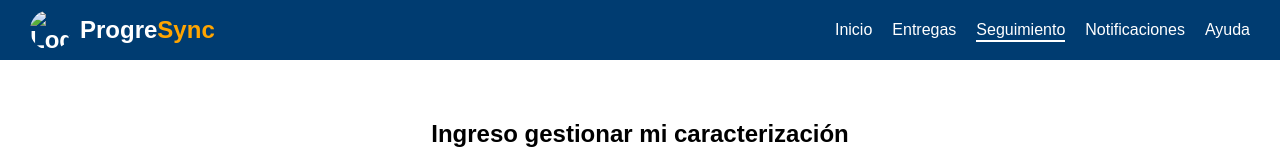
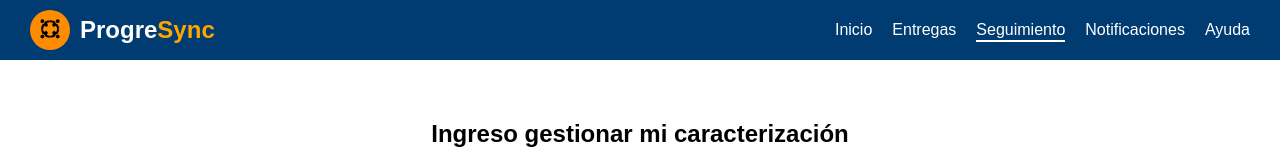
Before and after one commit to Jullians1105/ProgreSync, a plain HTML site: page Seguimiento/seguimiento.html in a window 1280 px wide. Shown: the top 160 px of the page. Drawn offline with Linux system fonts and the light colour scheme.

Commit message:
Auto-commit desde VSCode

```diff
--- a/Seguimiento/seguimiento.html
+++ b/Seguimiento/seguimiento.html
@@ -10,7 +10,7 @@
   <!-- NAV -->
   <header>
     <div class="logo">
-      <img src="../Imagenes/" alt="Logo ProgreSync" class="logo-icon">
+      <img src="../Imagenes/Logo_ProgeSync.png" alt="Logo ProgreSync" class="logo-icon">
       <span>Progre<span class="highlight">Sync</span></span>
     </div>
     <nav>
```
